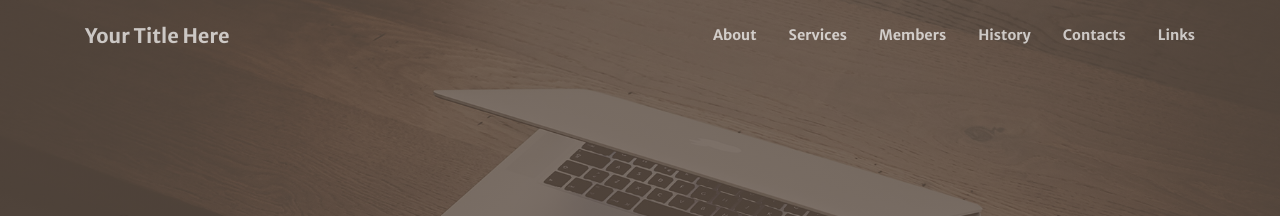
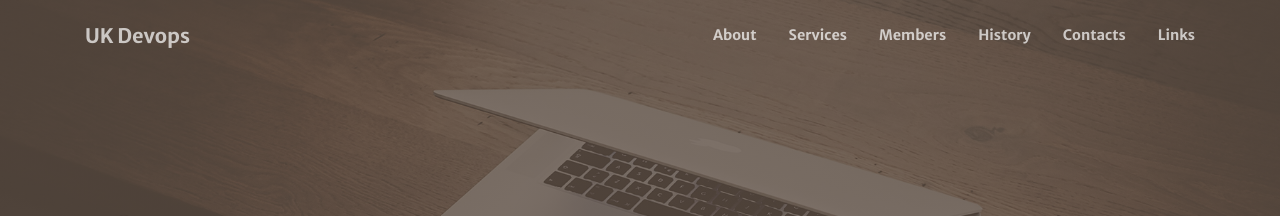
Before and after one commit to uk-devops/uk-devops.github.io, a Jekyll site: the page built from index.md, in a window 1280 px wide. Shown: the top 216 px of the page. Built offline with Jekyll 4.4.1, drawn with Linux system fonts in a browser that asks for light colours.

Commit message:
Customise config

```diff
--- a/_config.yml
+++ b/_config.yml
@@ -1,9 +1,9 @@
 # Site settings
-title: Your Title Here
+title: UK Devops
 description: > # this means to ignore newlines until "baseurl:"
 baseurl: "/" # the subpath of your site, e.g. /blog/
 url: "" # the base hostname & protocol for your site
-author: Copyright &copy; 2019 - Start Bootstrap
+author: Copyright &copy; 2022 UK Devops Ltd
 lang: en_US
 
 # Build settings
@@ -21,3 +21,4 @@ exclude:
   - Gemfile.lock
   - build-in-docker.sh
   - README.md
+  - Makefile
```
